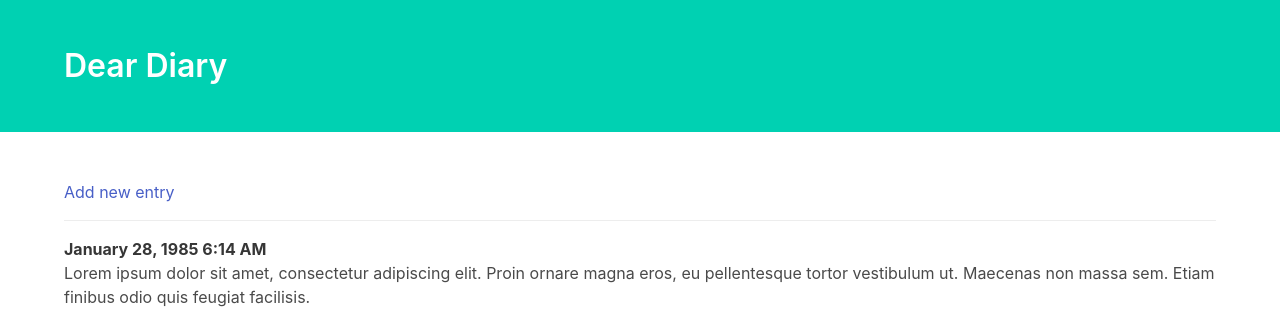
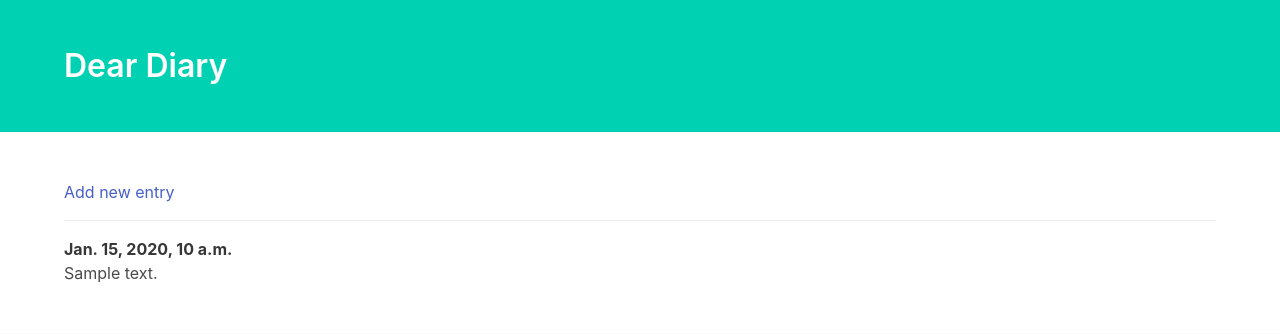
Before and after one commit to sergiishevchenko/django-app, a Django app: template entries/templates/entries/index.html in a window 1280 px wide. Shown: the top 334 px of the page. Run offline with Django 3.2, Linux system fonts and the light colour scheme; the template is opened without the code that fills it: most values are stand-ins (such as "Sample title", 1, 10 or a date in 2020); some libraries are stand-ins or nearby versions.

Commit message:
first commit

```diff
--- a/entries/templates/entries/index.html
+++ b/entries/templates/entries/index.html
@@ -36,9 +36,8 @@
                     <div class="media-content">
                         <div class="content">
                             <p>
-                                <strong>January 28, 1985 6:14 AM</strong>
-                                <br> Lorem ipsum dolor sit amet, consectetur adipiscing elit. Proin ornare magna eros, eu pellentesque
-                                tortor vestibulum ut. Maecenas non massa sem. Etiam finibus odio quis feugiat facilisis.
+                                <strong>{{ entry.date_posted }}</strong>
+                                <br> {{ entry.text}}
                             </p>
                         </div>
                     </div>
--- a/entries/views.py
+++ b/entries/views.py
@@ -3,7 +3,7 @@ from .models import Entry
 
 
 def index(request):
-    entries = Entry.objects.all()
+    entries = Entry.objects.order_by('-date_posted')
 
     context = {'entries': entries}
 
```
